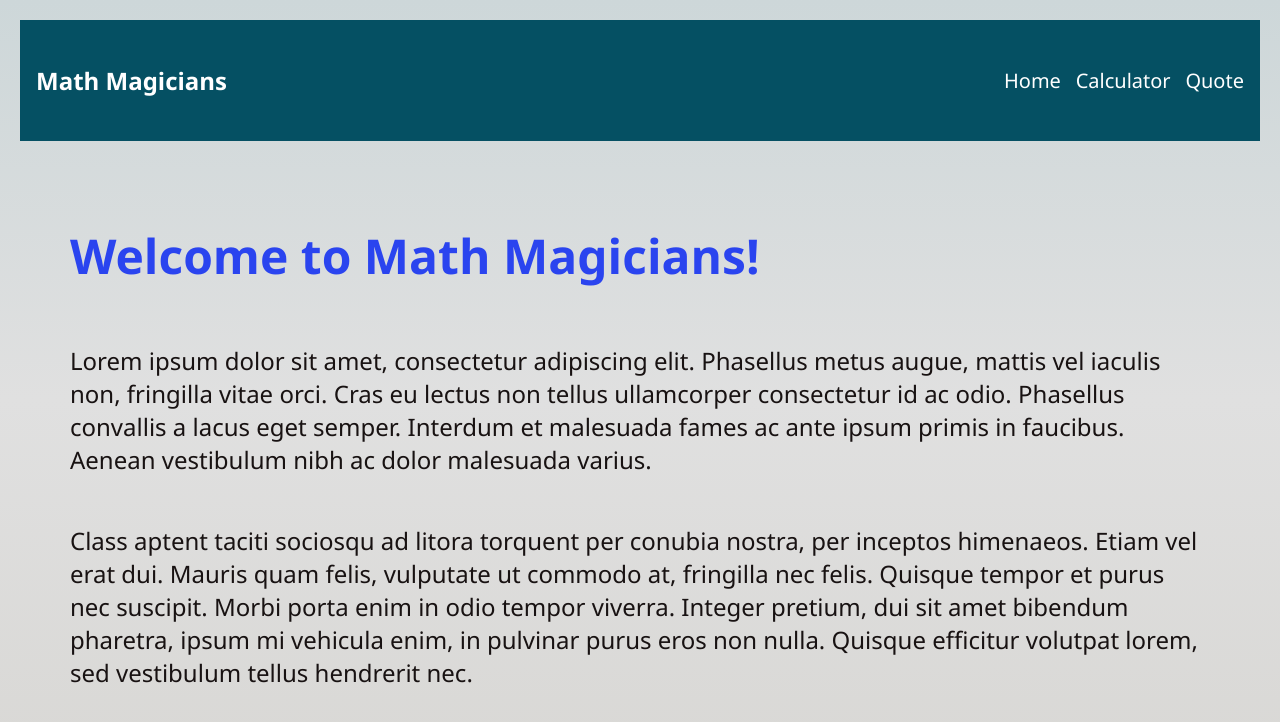
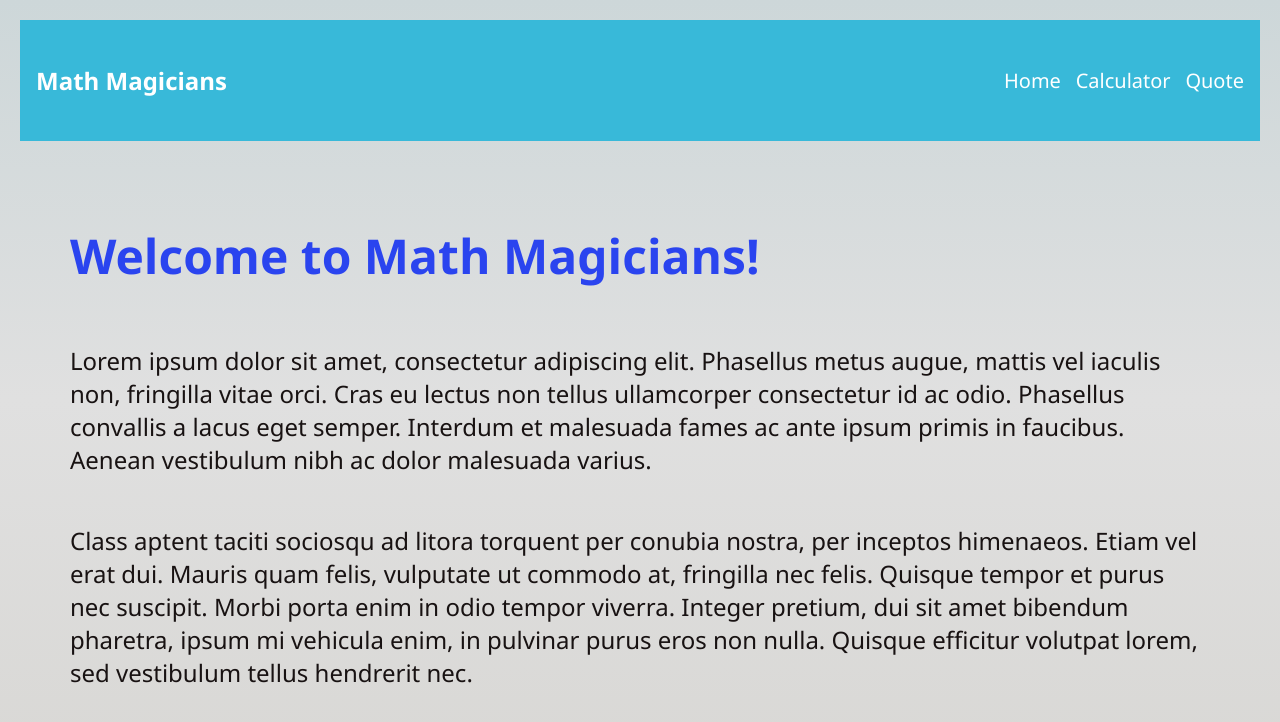
Before and after one commit to ethred/math-magicians, a React (Create React App) app: page / in a window 1280 px wide. Shown: the top 722 px of the page. Built offline with nearby package versions, Linux system fonts and the light colour scheme.

Commit message:
update Navbar Css

```diff
--- a/src/components/Navbar.css
+++ b/src/components/Navbar.css
@@ -3,7 +3,7 @@
   justify-content: space-between;
   padding: 1.5em 1em;
   align-items: center;
-  background-color: rgb(5, 80, 99);
+  background-color: rgb(56, 185, 217);
 }
 
 h1 {
@@ -29,4 +29,5 @@ h1 {
 
 .navbar ul li a:hover {
   border-bottom: 2px solid white;
+  color: black;
 }
```
